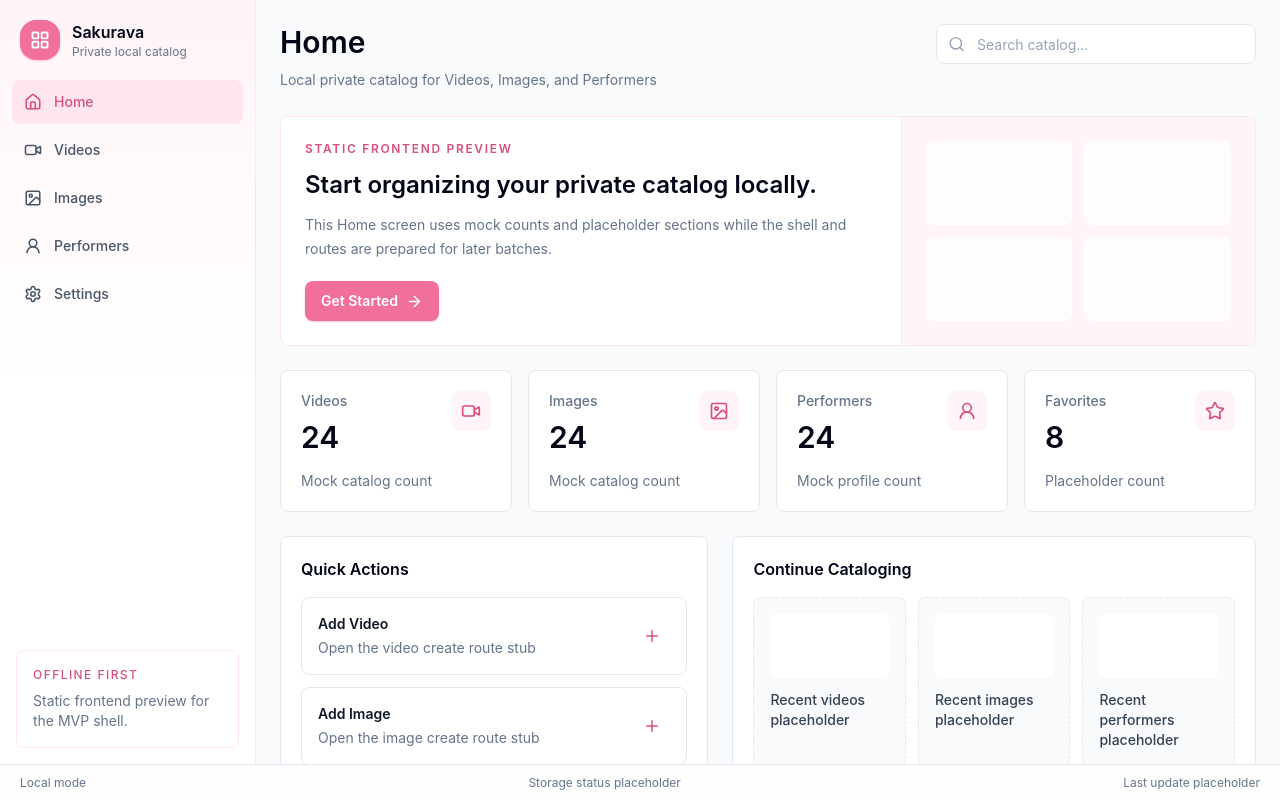
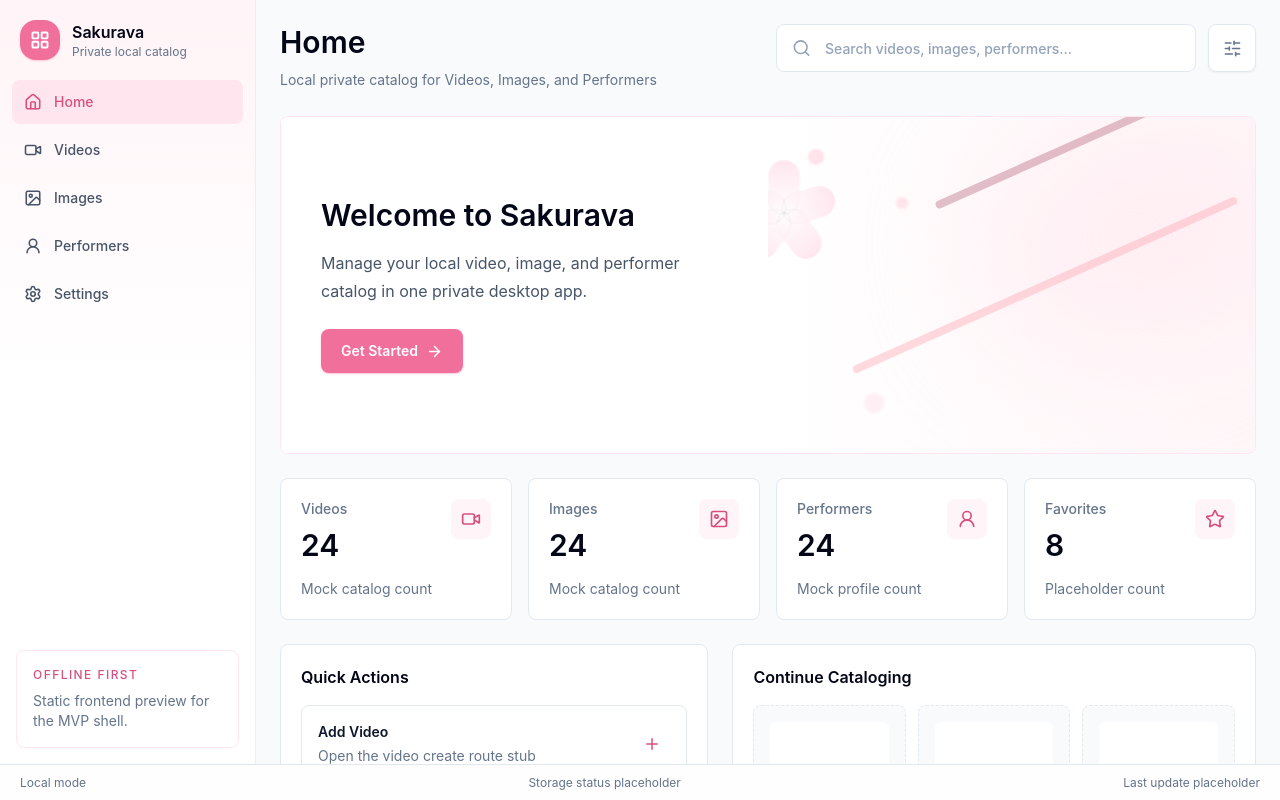
Before and after one commit to wonderfulworldz/sakurava-desktop, a React (Vite) app: page / in a window 1280 px wide. Built offline with nearby package versions, Linux system fonts and the light colour scheme.

Commit message:
fix(ui): refine home title search and banner

```diff
--- a/src/pages/HomePage.tsx
+++ b/src/pages/HomePage.tsx
@@ -1,4 +1,4 @@
-import { ArrowRight, Search } from "lucide-react";
+import { ArrowRight, SlidersHorizontal, Search } from "lucide-react";
 import { Link } from "react-router-dom";
 import PageHeader from "../components/PageHeader";
 import {
@@ -15,48 +15,58 @@ function HomePage() {
         title="Home"
         subtitle="Local private catalog for Videos, Images, and Performers"
         action={
-          <div className="relative w-full sm:w-80">
-            <Search
-              className="pointer-events-none absolute left-3 top-1/2 -translate-y-1/2 text-slate-400"
-              size={17}
-            />
-            <input
-              className="h-10 w-full rounded-lg border border-slate-200 bg-white pl-10 pr-3 text-sm text-slate-600 outline-none transition placeholder:text-slate-400 focus:border-sakura-300 focus:ring-4 focus:ring-sakura-100"
-              placeholder="Search catalog..."
-              aria-label="Search catalog placeholder"
-            />
+          <div className="flex w-full items-center gap-3 sm:w-auto">
+            <label className="relative block w-full sm:w-[420px]">
+              <Search
+                className="pointer-events-none absolute left-4 top-1/2 -translate-y-1/2 text-slate-400"
+                size={19}
+              />
+              <input
+                className="h-12 w-full rounded-lg border border-slate-200 bg-white pl-12 pr-4 text-sm font-medium text-slate-600 outline-none transition placeholder:text-slate-400 focus:border-sakura-300 focus:ring-4 focus:ring-sakura-100"
+                placeholder="Search videos, images, performers..."
+                aria-label="Search videos, images, performers"
+              />
+            </label>
+            <button
+              type="button"
+              className="flex size-12 shrink-0 items-center justify-center rounded-lg border border-slate-200 bg-white text-slate-500 shadow-sm"
+              aria-label="Search filters placeholder"
+            >
+              <SlidersHorizontal size={19} />
+            </button>
           </div>
         }
       />
 
-      <section className="overflow-hidden rounded-lg border border-sakura-100 bg-white">
-        <div className="grid gap-0 lg:grid-cols-[1.4fr_0.8fr]">
-          <div className="p-6">
-            <p className="text-xs font-semibold uppercase tracking-[0.14em] text-sakura-600">
-              Static frontend preview
-            </p>
-            <h2 className="mt-3 text-2xl font-semibold tracking-normal text-slate-950">
-              Start organizing your private catalog locally.
+      <section className="relative overflow-hidden rounded-lg border border-sakura-100 bg-white">
+        <div className="absolute inset-0 bg-gradient-to-r from-white via-white to-sakura-50/80" />
+        <div className="relative grid min-h-56 gap-0 lg:grid-cols-[1fr_1fr]">
+          <div className="flex flex-col justify-center p-7 lg:p-10">
+            <h2 className="text-3xl font-semibold tracking-normal text-slate-950">
+              Welcome to Sakurava
             </h2>
-            <p className="mt-3 max-w-2xl text-sm leading-6 text-slate-500">
-              This Home screen uses mock counts and placeholder sections while
-              the shell and routes are prepared for later batches.
+            <p className="mt-4 max-w-md text-base leading-7 text-slate-600">
+              Manage your local video, image, and performer catalog in one
+              private desktop app.
             </p>
             <Link
               to="/videos"
-              className="mt-5 inline-flex h-10 items-center gap-2 rounded-lg bg-sakura-500 px-4 text-sm font-semibold text-white shadow-sm shadow-sakura-200 transition hover:bg-sakura-600"
+              className="mt-6 inline-flex h-11 w-fit items-center gap-2 rounded-lg bg-sakura-500 px-5 text-sm font-semibold text-white shadow-sm shadow-sakura-200 transition hover:bg-sakura-600"
             >
               Get Started
               <ArrowRight size={17} />
             </Link>
           </div>
-          <div className="min-h-48 border-t border-sakura-100 bg-sakura-50 p-6 lg:border-l lg:border-t-0">
-            <div className="grid h-full grid-cols-2 gap-3">
-              <div className="rounded-lg border border-white/80 bg-white/70 p-4" />
-              <div className="rounded-lg border border-white/80 bg-white/70 p-4" />
-              <div className="rounded-lg border border-white/80 bg-white/70 p-4" />
-              <div className="rounded-lg border border-white/80 bg-white/70 p-4" />
-            </div>
+          <div className="relative min-h-52 overflow-hidden">
+            <div className="absolute -right-8 top-2 h-56 w-80 rotate-[-12deg] rounded-full bg-sakura-100/50 blur-3xl" />
+            <div className="absolute right-0 top-1/2 h-2 w-[420px] -translate-y-1/2 rotate-[-24deg] rounded-full bg-rose-300/40" />
+            <div className="absolute right-8 top-6 h-2 w-[300px] rotate-[-24deg] rounded-full bg-rose-900/25" />
+            <SakuraCluster className="absolute right-10 top-10 scale-110" />
+            <SakuraCluster className="absolute right-40 top-24 scale-75 opacity-75" />
+            <SakuraCluster className="absolute right-56 top-7 scale-50 opacity-50" />
+            <span className="absolute left-10 top-8 size-4 rotate-45 rounded-full bg-sakura-200/50 blur-[1px]" />
+            <span className="absolute left-32 top-20 size-3 rotate-45 rounded-full bg-sakura-200/45 blur-[1px]" />
+            <span className="absolute bottom-10 left-24 size-5 rotate-45 rounded-full bg-sakura-100/60 blur-[1px]" />
           </div>
         </div>
       </section>
@@ -161,4 +171,33 @@ function HomePage() {
   );
 }
 
+function SakuraCluster({ className }: { className: string }) {
+  return (
+    <div className={["relative size-28", className].join(" ")} aria-hidden="true">
+      {[0, 1, 2, 3, 4].map((petal) => (
+        <span
+          key={petal}
+          className={[
+            "absolute left-1/2 top-1/2 h-12 w-7 origin-bottom rounded-full bg-gradient-to-b from-sakura-100 to-sakura-300/70 shadow-sm",
+            petalClass(petal),
+          ].join(" ")}
+        />
+      ))}
+      <span className="absolute left-1/2 top-1/2 size-4 -translate-x-1/2 -translate-y-1/2 rounded-full bg-sakura-400/70" />
+    </div>
+  );
+}
+
+function petalClass(index: number) {
+  const classes = [
+    "-translate-x-1/2 -translate-y-full rotate-0",
+    "-translate-x-1/2 -translate-y-full rotate-[72deg]",
+    "-translate-x-1/2 -translate-y-full rotate-[144deg]",
+    "-translate-x-1/2 -translate-y-full rotate-[216deg]",
+    "-translate-x-1/2 -translate-y-full rotate-[288deg]",
+  ];
+
+  return classes[index] ?? "";
+}
+
 export default HomePage;
```
Also changed, not shown: 1 other file (tests, documents, lock files or other folders).
